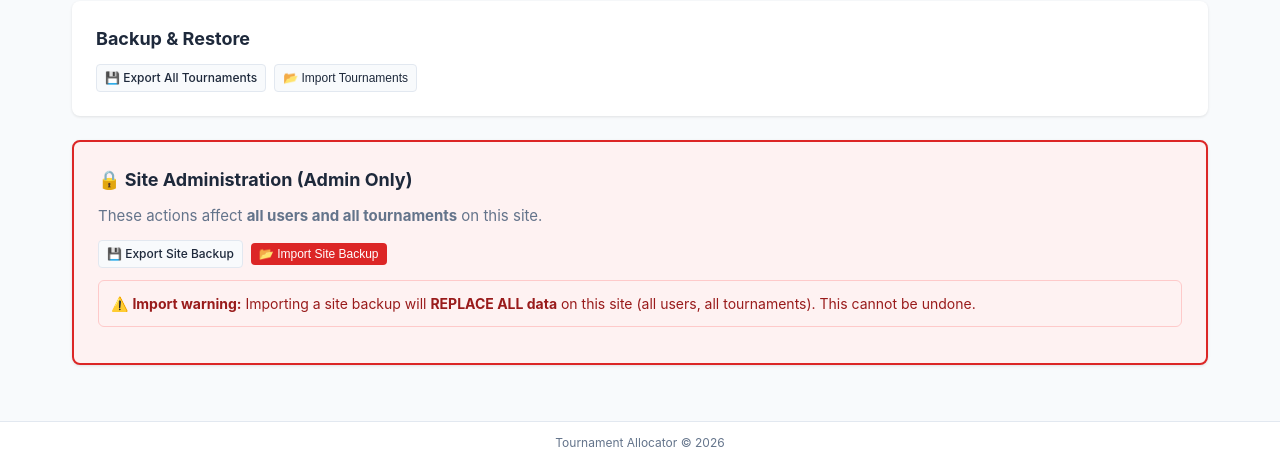
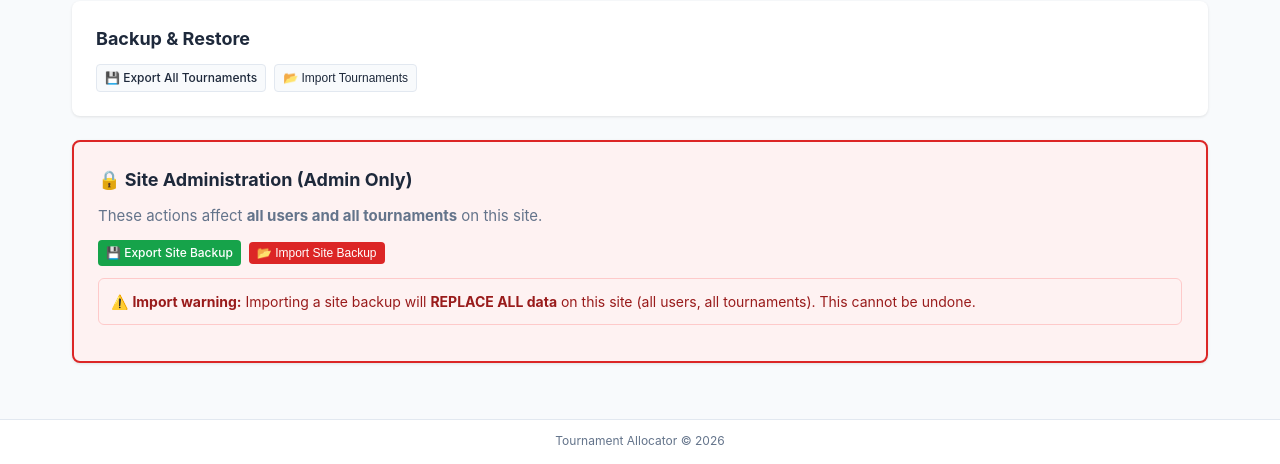
Before and after one commit to lucabol/python-tournament-allocator, a Flask app: page /tournaments in a window 1280 px wide. Shown: the part 570-1034 px from the top of the page. Run offline with Flask 3, Linux system fonts and the light colour scheme; the visitor is signed in with stand-in values (Sample User, id 1).

Commit message:
style: green background for admin export button (#5)
Co-authored-by: Copilot <223556219+Copilot@users.noreply.github.com>

```diff
--- a/src/templates/tournaments.html
+++ b/src/templates/tournaments.html
@@ -95,7 +95,7 @@
     <h2>🔒 Site Administration (Admin Only)</h2>
     <p style="margin-bottom: 0.75rem; color: var(--text-muted);">These actions affect <strong>all users and all tournaments</strong> on this site.</p>
     <div class="actions-bar" style="display: flex; gap: 0.5rem; flex-wrap: wrap; align-items: center;">
-        <a href="{{ url_for('api_export_site') }}" class="btn btn-secondary btn-sm">💾 Export Site Backup</a>
+        <a href="{{ url_for('api_export_site') }}" class="btn btn-success btn-sm">💾 Export Site Backup</a>
         <button onclick="document.getElementById('import-site-file').click()" class="btn btn-danger btn-sm">📂 Import Site Backup</button>
     </div>
     <div class="alert alert-error" style="margin-top: 0.75rem;">
```
